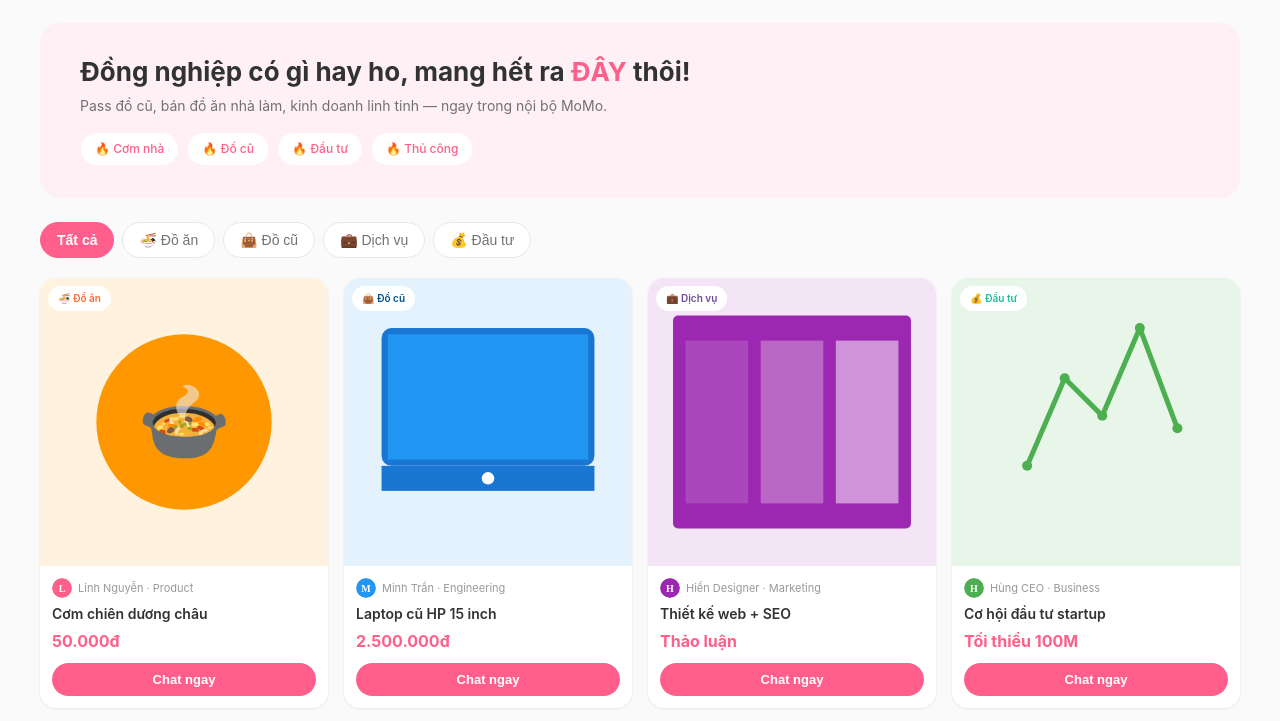
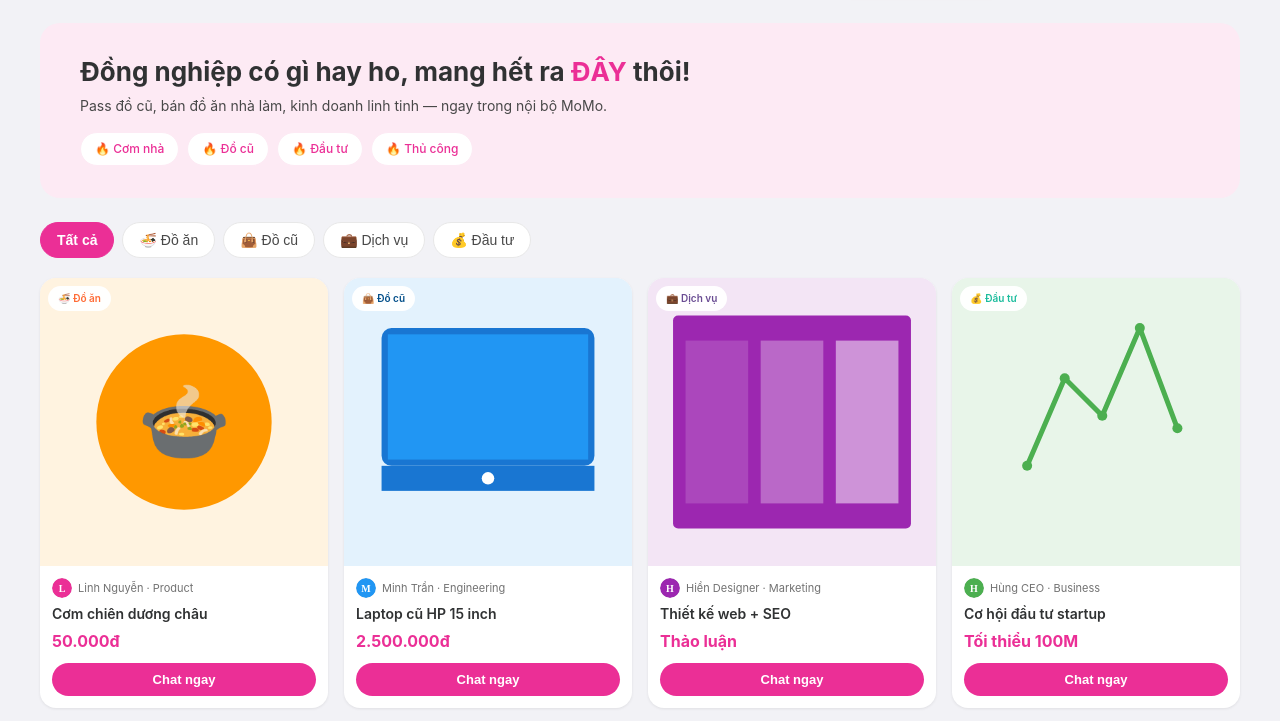
Before and after one commit to thuongnguyen8/test_mmarket, a website: page index.html in a window 1280 px wide. Shown: the part 66-787 px from the top of the page. Drawn offline with Linux system fonts and the light colour scheme.

Commit message:
Fix colors to match MoMo Design System (primary: #eb2f96, bg: #f2f2f6)

```diff
--- a/styles.css
+++ b/styles.css
@@ -1,14 +1,40 @@
 :root {
-  --color-primary: #FF5F8A;
-  --color-text: #303233;
-  --color-text-secondary: #727272;
-  --color-text-hint: #999;
-  --color-border: #E8E8E8;
-  --color-bg: #FAFAFA;
-  --color-bg-surface: #FFFFFF;
-  --color-pink-light: #FFF0F5;
-  --color-mint: #00BFA5;
-  --color-yellow: #FFE680;
+  /* MoMo Design System Colors */
+  --pink-momo-branding: #a50064;
+  --color-primary: #eb2f96;
+  --color-secondary: #f7acd5;
+
+  --text-default: #303233;
+  --text-secondary: #484848;
+  --text-hint: #727272;
+  --text-disable: #c6c6c6;
+
+  --bg-default: #f2f2f6;
+  --bg-surface: #ffffff;
+  --bg-tonal: #fdeaf4;
+  --bg-pressed: #dfdfe6;
+
+  --border-default: #e8e8e8;
+  --border-disable: #f9f9f9;
+
+  --mint-highlight: #13c2c2;
+  --yellow-badge: #ffcc00;
+  --gold-badge: #ffb31a;
+
+  --error-primary: #ff264f;
+  --error-container: #ffd5de;
+
+  /* Deprecated mappings for compatibility */
+  --color-text: var(--text-default);
+  --color-text-secondary: var(--text-secondary);
+  --color-text-hint: var(--text-hint);
+  --color-border: var(--border-default);
+  --color-bg: var(--bg-default);
+  --color-bg-surface: var(--bg-surface);
+  --color-pink-light: var(--bg-tonal);
+  --color-mint: var(--mint-highlight);
+  --color-yellow: var(--yellow-badge);
+
   --shadow-light: 0 1px 3px rgba(0, 0, 0, 0.08);
   --shadow-dark: 0 8px 24px rgba(0, 0, 0, 0.15);
   --radius-s: 8px;
@@ -111,7 +137,7 @@ body {
   font-size: 12px;
   color: var(--color-primary);
   background: var(--color-yellow);
-  border: 1px dashed #FFCD4E;
+  border: 1px dashed var(--gold-badge);
   padding: 4px 9px;
   border-radius: var(--radius-m);
   transform: rotate(-4deg);
```
Also changed, not shown: index.html (line endings or trailing spaces), script.js (line endings or trailing spaces).
